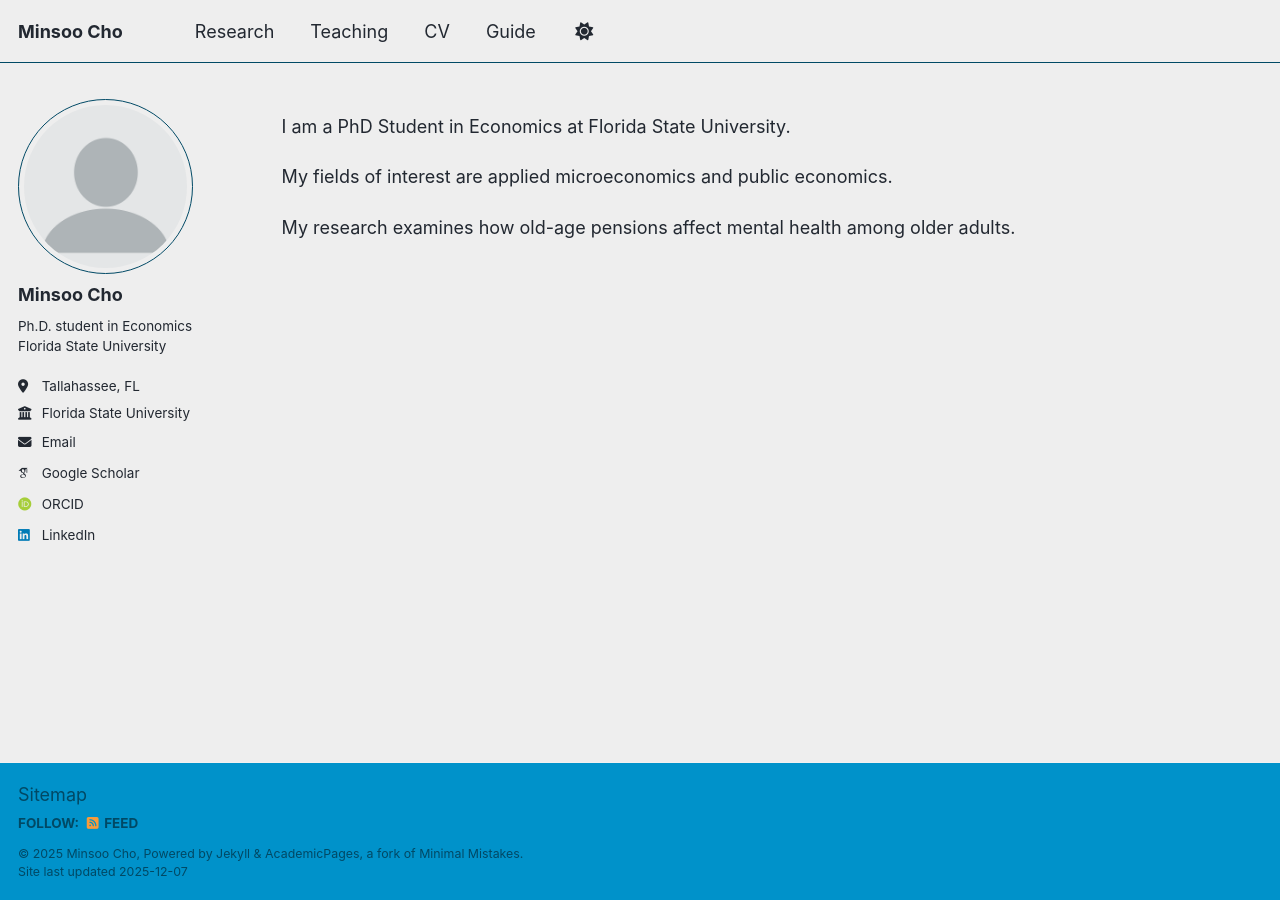
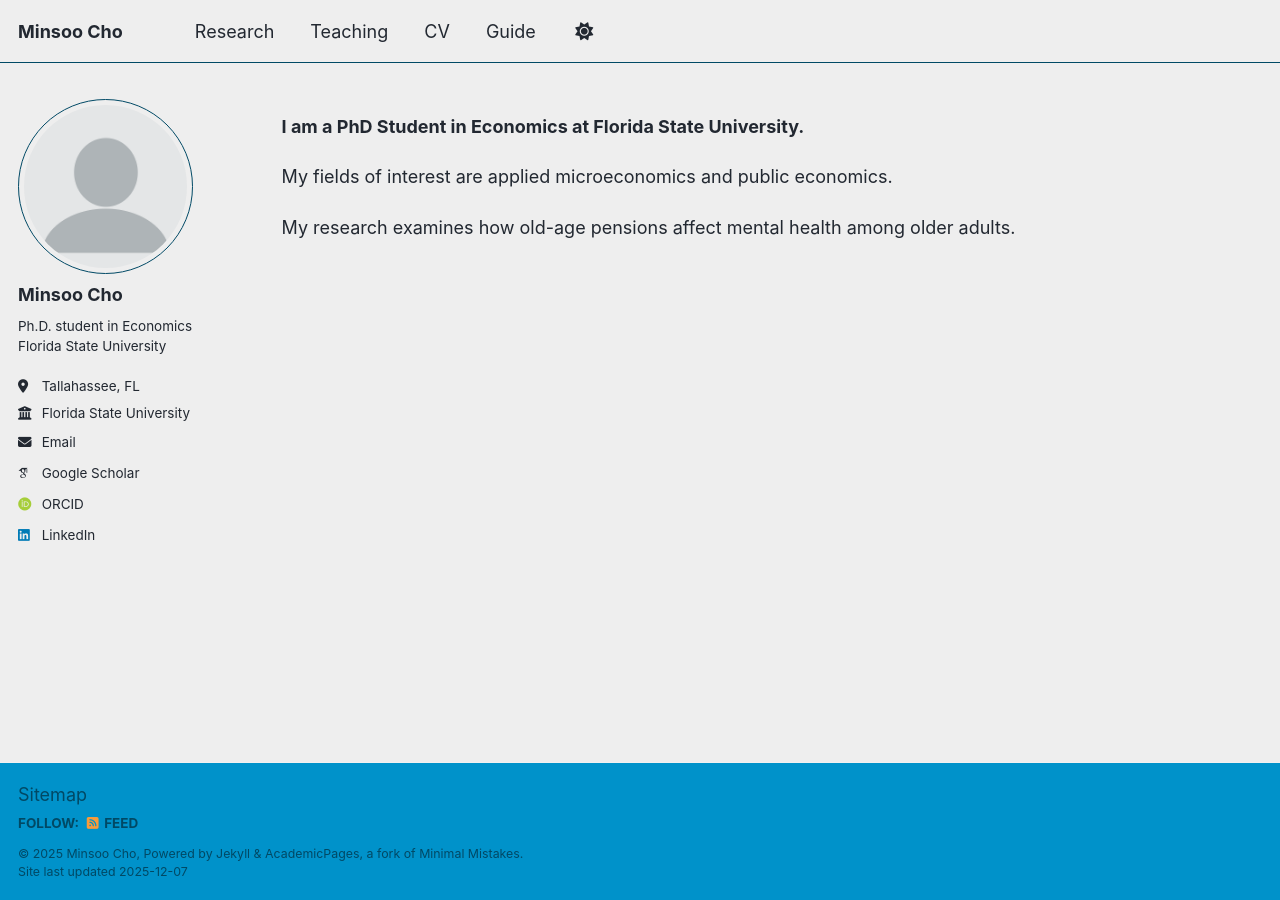
Before and after one commit to minsoo-cho/minsoo-cho.github.io, a Jekyll site: the page built from _pages/about.md, in a window 1280 px wide. Built offline with Jekyll 4.4.1, drawn with Linux system fonts in a browser that asks for light colours; some web fonts are replaced; a script bundle is joined from its source files by our own code; library files that are not in the unit come from our copies.

```diff
--- a/_pages/about.md
+++ b/_pages/about.md
@@ -7,7 +7,7 @@ redirect_from:
   - /about.html
 ---
 
-I am a PhD Student in Economics at Florida State University.
+**I am a PhD Student in Economics at Florida State University.**
 
 My fields of interest are applied microeconomics and public economics.
 
```
